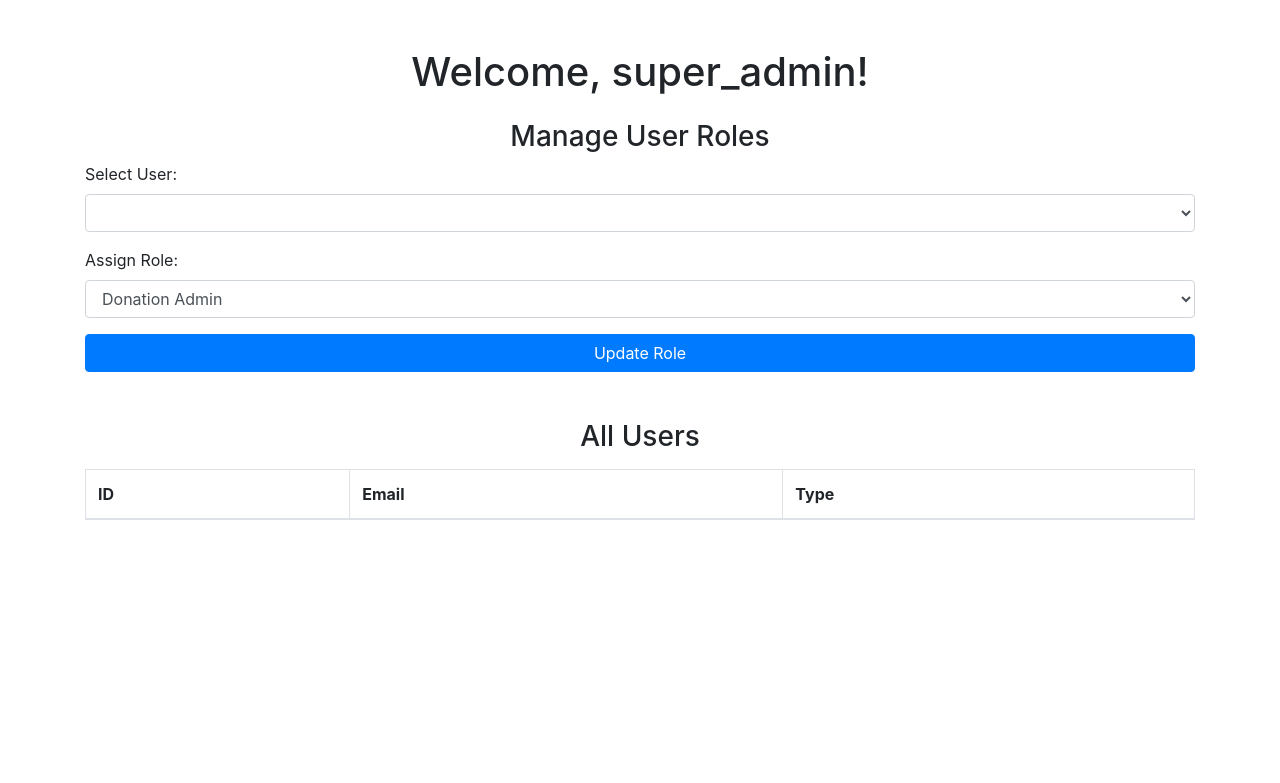
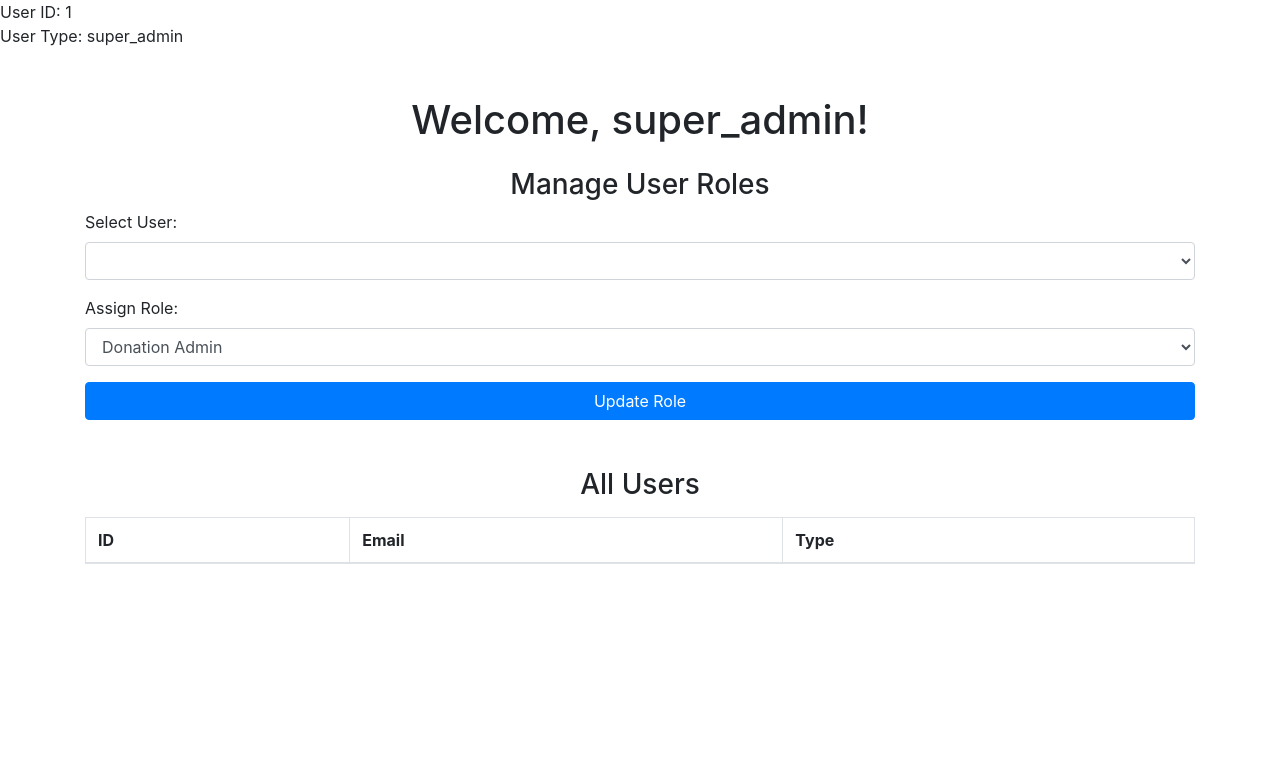
Before and after one commit to Sarah-Mazhar/sdpDonationProject, a PHP site: page /views/success.php in a window 1280 px wide. Shown: the top 783 px of the page. Run offline with PHP 8.4, Linux system fonts and the light colour scheme; the visitor is signed in with stand-in values (Sample User, id 1); tables that the repository leaves empty or names only in its code hold one stand-in row (values such as "Sample post"); lists and menus that the app fills with data are empty.

Commit message:
command updates2

```diff
--- a/models/Proxy/ProxyAdminAccess.php
+++ b/models/Proxy/ProxyAdminAccess.php
@@ -1,7 +1,9 @@
 <?php
+// models/Proxy/ProxyAdminAccess.php
 
 require_once 'AdminInterface.php';
 require_once 'RealAdmin.php';
+require_once '../models/User.php';
 
 class ProxyAdminAccess implements AdminInterface {
     private $realAdmin;
@@ -14,15 +16,19 @@ class ProxyAdminAccess implements AdminInterface {
     }
 
     public function accessAdminPanel() {
+        // Debugging output
+        error_log("User Type: " . $this->user->getType());
+
         if ($this->user->getType() === 'super_admin') {
             if ($this->realAdmin === null) {
                 $this->realAdmin = new RealAdmin($this->db);
             }
             return $this->realAdmin->accessAdminPanel();
         } else {
-            throw new Exception("Access Denied: Only super admins can access the admin panel.");
+
         }
     }
+
+
+
 }
-
-?>
--- a/models/Proxy/RealAdmin.php
+++ b/models/Proxy/RealAdmin.php
@@ -1,4 +1,5 @@
 <?php
+// models/Proxy/RealAdmin.php
 
 require_once 'AdminInterface.php';
 
@@ -14,13 +15,17 @@ class RealAdmin implements AdminInterface {
         $this->displayUserList();
     }
 
-    public function displayUserList() {
-        $users = $this->db->query("SELECT id, email, type FROM users")->fetchAll(PDO::FETCH_ASSOC);
+    private function displayUserList() {
+        $stmt = $this->db->query("SELECT id, email, type FROM users ORDER BY type, email");
+        $users = $stmt->fetchAll(PDO::FETCH_ASSOC);
+
         echo "<table border='1'>";
         echo "<tr><th>ID</th><th>Email</th><th>Role</th><th>Actions</th></tr>";
         foreach ($users as $user) {
             echo "<tr>";
-            echo "<td>{$user['id']}</td><td>{$user['email']}</td><td>{$user['type']}</td>";
+            echo "<td>{$user['id']}</td>";
+            echo "<td>{$user['email']}</td>";
+            echo "<td>{$user['type']}</td>";
             echo "<td>";
             echo "<form method='post'>";
             echo "<input type='hidden' name='user_id' value='{$user['id']}'>";
@@ -39,10 +44,14 @@ class RealAdmin implements AdminInterface {
     }
 
     public function changeUserRole($userId, $newRole) {
+        $validRoles = ['user', 'donation_admin', 'payment_admin', 'super_admin', 'coordinator'];
+
+        if (!in_array($newRole, $validRoles)) {
+            throw new Exception("Invalid role selected.");
+        }
+
         $stmt = $this->db->prepare("UPDATE users SET type = :type WHERE id = :id");
         $stmt->execute([':type' => $newRole, ':id' => $userId]);
         echo "User role updated successfully.";
     }
 }
-
-?>
--- a/views/success.php
+++ b/views/success.php
@@ -4,6 +4,8 @@ require_once '../models/User.php';
 require_once '../models/commands/AddBeneficiaryCommand.php';
 require_once '../models/commands/AddUserCommand.php';
 require_once '../models/commands/CommandManager.php';
+require_once '../models/Proxy/ProxyAdminAccess.php';
+require_once '../models/Proxy/RealAdmin.php';
 
 session_start();
 
@@ -19,7 +21,21 @@ $userModel = new User($db);
 $commandManager = new CommandManager();
 
 // Handle role assignment for super admins
-if ($_SESSION['user_type'] === 'super_admin' && $_SERVER['REQUEST_METHOD'] === 'POST' && isset($_POST['user_id'], $_POST['type'])) {
+$groupedUsers = [];
+if ($_SESSION['user_type'] === 'super_admin') {
+    try {
+        echo "User ID: " . $_SESSION['user_id'] . "<br>";
+        echo "User Type: " . $_SESSION['user_type'] . "<br>";
+
+        // Create User and ProxyAdminAccess objects
+        $user = new User($_SESSION['user_id'], $_SESSION['user_type']);
+        $proxyAdminAccess = new ProxyAdminAccess($user, $db);
+
+        // Attempt to access the admin panel
+        $proxyAdminAccess->accessAdminPanel();
+
+        // Handle role updates
+        if ($_SERVER['REQUEST_METHOD'] === 'POST' && isset($_POST['user_id'], $_POST['type'])) {
             $userId = $_POST['user_id'];
             $newRole = $_POST['type'];
 
@@ -31,15 +47,18 @@ if ($_SESSION['user_type'] === 'super_admin' && $_SERVER['REQUEST_METHOD'] === '
             }
         }
 
-// Fetch all users for super admin view
-$groupedUsers = [];
-if ($_SESSION['user_type'] === 'super_admin') {
+        // Fetch all users grouped by type
         $groupedUsers = $userModel->getUsersGroupedByType();
+    } catch (Exception $e) {
+        // Handle any exceptions from ProxyAdminAccess
+        echo "<div style='color: red; text-align: center;'>{$e->getMessage()}</div>";
+        exit;
     }
+}
+
 
 // Coordinator-specific functionality
 if ($_SESSION['user_type'] === 'coordinator') {
-    // Handle adding beneficiaries
     if ($_SERVER['REQUEST_METHOD'] === 'POST' && isset($_POST['add_beneficiary'])) {
         $name = $_POST['name'];
         $needs = $_POST['needs'];
@@ -47,41 +66,34 @@ if ($_SESSION['user_type'] === 'coordinator') {
         $stmt = $db->prepare("INSERT INTO beneficiaries (name, needs) VALUES (:name, :needs)");
         $stmt->execute([':name' => $name, ':needs' => $needs]);
 
-        // Store the last added ID in the session
         $_SESSION['last_added_id'] = $db->lastInsertId();
-        $_SESSION['last_removed_beneficiary'] = null; // Clear redo stack
+        $_SESSION['last_removed_beneficiary'] = null;
         echo "<script>alert('Beneficiary added successfully!');</script>";
     }
 
-    // Handle undo operation
     if ($_SERVER['REQUEST_METHOD'] === 'POST' && isset($_POST['undo'])) {
         if (isset($_SESSION['last_added_id'])) {
             $lastAddedId = $_SESSION['last_added_id'];
 
-            // Fetch the beneficiary data before deletion
             $stmt = $db->prepare("SELECT * FROM beneficiaries WHERE id = :id");
             $stmt->execute([':id' => $lastAddedId]);
             $lastBeneficiary = $stmt->fetch(PDO::FETCH_ASSOC);
 
-            // Delete the last added beneficiary
             $stmt = $db->prepare("DELETE FROM beneficiaries WHERE id = :id");
             $stmt->execute([':id' => $lastAddedId]);
 
-            // Store the removed beneficiary data in the session for redo
             $_SESSION['last_removed_beneficiary'] = $lastBeneficiary;
-            $_SESSION['last_added_id'] = null; // Clear undo stack
+            $_SESSION['last_added_id'] = null;
             echo "<script>alert('Undo successful!');</script>";
         } else {
             echo "<script>alert('Nothing to undo!');</script>";
         }
     }
 
-    // Handle redo operation
     if ($_SERVER['REQUEST_METHOD'] === 'POST' && isset($_POST['redo'])) {
         if (isset($_SESSION['last_removed_beneficiary'])) {
             $lastBeneficiary = $_SESSION['last_removed_beneficiary'];
 
-            // Reinsert the removed beneficiary
             $stmt = $db->prepare("INSERT INTO beneficiaries (id, name, needs) VALUES (:id, :name, :needs)");
             $stmt->execute([
                 ':id' => $lastBeneficiary['id'],
@@ -89,25 +101,21 @@ if ($_SESSION['user_type'] === 'coordinator') {
                 ':needs' => $lastBeneficiary['needs']
             ]);
 
-            // Move the reinserted beneficiary back to last added ID
             $_SESSION['last_added_id'] = $lastBeneficiary['id'];
-            $_SESSION['last_removed_beneficiary'] = null; // Clear redo stack
+            $_SESSION['last_removed_beneficiary'] = null;
             echo "<script>alert('Redo successful!');</script>";
         } else {
             echo "<script>alert('Nothing to redo!');</script>";
         }
     }
 
-    // Fetch beneficiaries
     $stmt = $db->query("SELECT * FROM beneficiaries");
     $beneficiaries = $stmt->fetchAll(PDO::FETCH_ASSOC);
 
-    // Fetch donors
     $stmt = $db->query("SELECT id, email FROM users WHERE type = 'user'");
     $donors = $stmt->fetchAll(PDO::FETCH_ASSOC);
 }
 ?>
-
 
 <!DOCTYPE html>
 <html lang="en">
@@ -121,7 +129,6 @@ if ($_SESSION['user_type'] === 'coordinator') {
     <div class="container mt-5">
         <h1 class="text-center mb-4">Welcome, <?= htmlspecialchars($_SESSION['user_type']) ?>!</h1>
 
-        <!-- Super Admin View -->
         <?php if ($_SESSION['user_type'] === 'super_admin'): ?>
             <h3 class="text-center">Manage User Roles</h3>
             <form method="POST" class="form-group">
@@ -173,7 +180,6 @@ if ($_SESSION['user_type'] === 'coordinator') {
                 </tbody>
             </table>
 
-       <!-- Coordinator View -->
         <?php elseif ($_SESSION['user_type'] === 'coordinator'): ?>
             <h3>Add Beneficiary</h3>
             <form method="POST" class="form-group">
@@ -189,7 +195,6 @@ if ($_SESSION['user_type'] === 'coordinator') {
                     <button type="submit" name="add_beneficiary" class="btn btn-primary">Add Beneficiary</button>
                 </div>
             </form>
-
             <div class="text-center mt-3">
                 <form method="POST" style="display: inline;">
                     <button type="submit" name="undo" class="btn btn-warning">Undo</button>
@@ -198,8 +203,6 @@ if ($_SESSION['user_type'] === 'coordinator') {
                     <button type="submit" name="redo" class="btn btn-success">Redo</button>
                 </form>
             </div>
-
-
             <h3 class="mt-5">Beneficiaries</h3>
             <table class="table table-bordered mt-3">
                 <thead>
@@ -238,3 +241,6 @@ if ($_SESSION['user_type'] === 'coordinator') {
                 </tbody>
             </table>
         <?php endif; ?>
+    </div>
+</body>
+</html>
```
Also changed, not shown: models/adminPanel.php (+8 -10 lines). Lines whose indentation alone changed are shown as unchanged.
